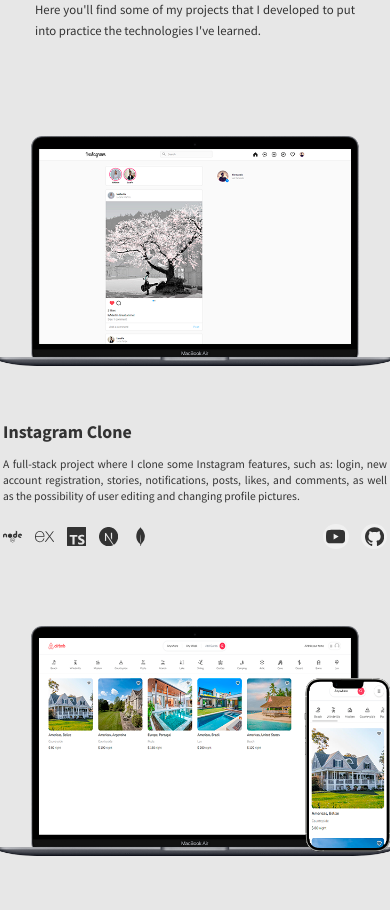
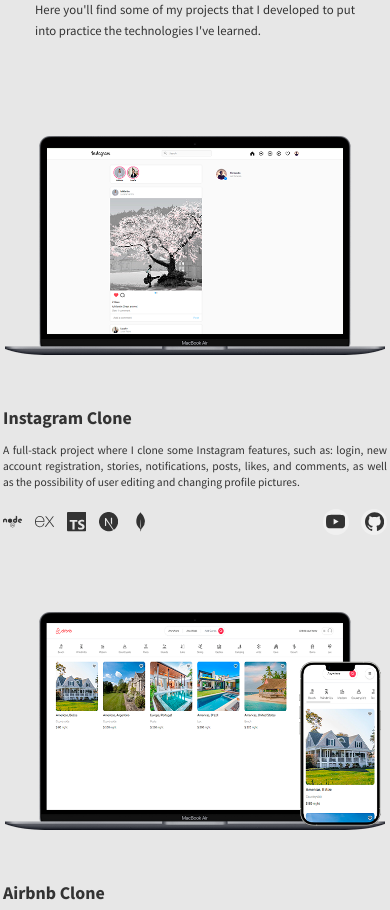
Before and after one commit to LuizFernando991/my-portfolio, a React (Vite) app: page / in a window 390 px wide. Shown: the part 2140-3050 px from the top of the page. Built offline with nearby package versions, Linux system fonts and the light colour scheme.

Commit message:
ajusting preview image to mobile

```diff
--- a/src/components/ProjectsList/styles.js
+++ b/src/components/ProjectsList/styles.js
@@ -22,10 +22,13 @@
 
 export const PreviewImageContainer = styled.div`
   width: 100%;
+  display: flex;
+  align-items: center;
+  justify-content: center;
 `
 
 export const PreviewImage = styled.img`
-  width: 100%;
+  width: 95%;
   max-width: max-content;
 `
 
```
